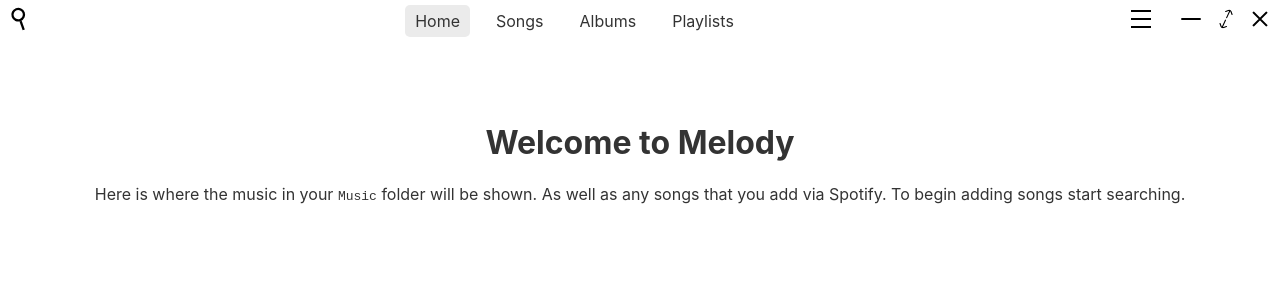
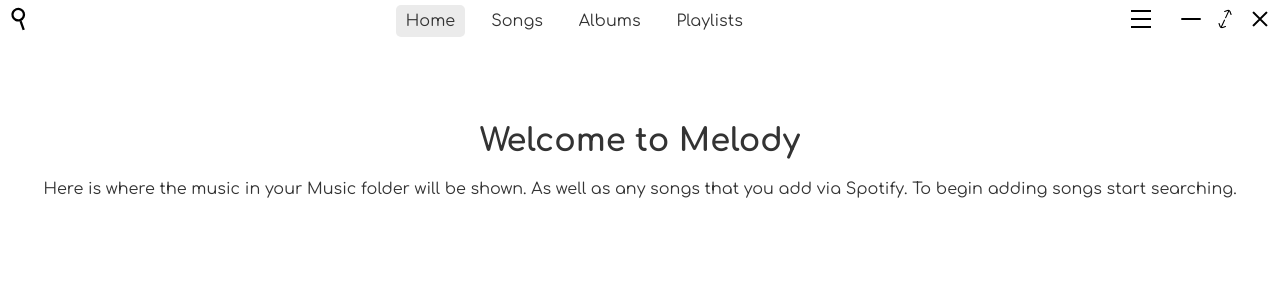
Before and after one commit to NERBLER09/Melody, a Svelte app: page / in a window 1280 px wide. Shown: the top 300 px of the page. Built offline with nearby package versions, Linux system fonts and the light colour scheme.

Commit message:
Updated the font

```diff
--- a/public/global.css
+++ b/public/global.css
@@ -1,4 +1,7 @@
+@import url('https://fonts.googleapis.com/css2?family=Comfortaa:wght@300;400;500;600;700&display=swap');
+
 html, body {
+
 	position: relative;
 	width: 100%;
 	height: 100%;
@@ -18,6 +21,10 @@
 a {
 	color: rgb(0,100,200);
 	text-decoration: none;
+}
+
+* {
+    font-family: "Comfortaa", sans-serif;
 }
 
 a:hover {
```
